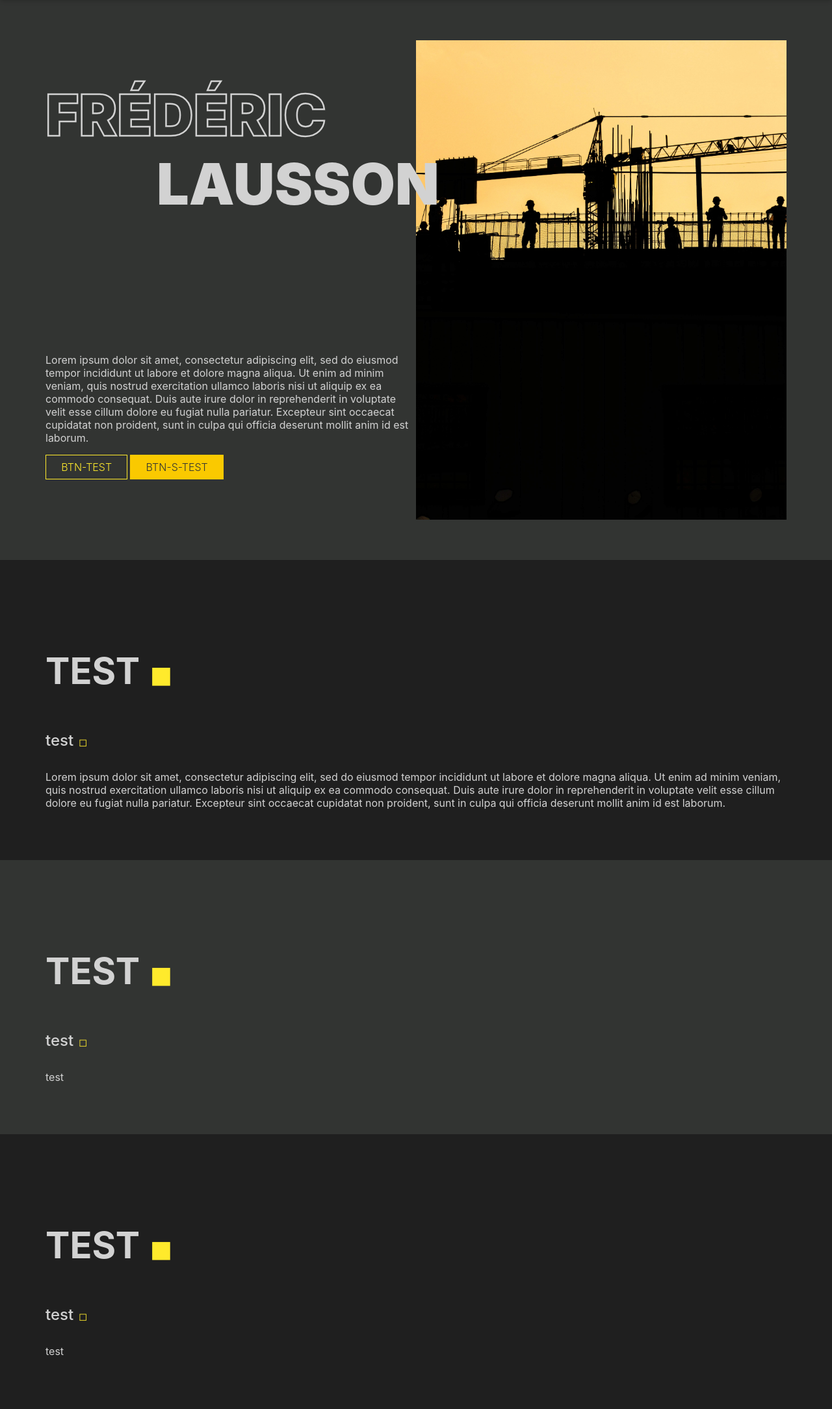
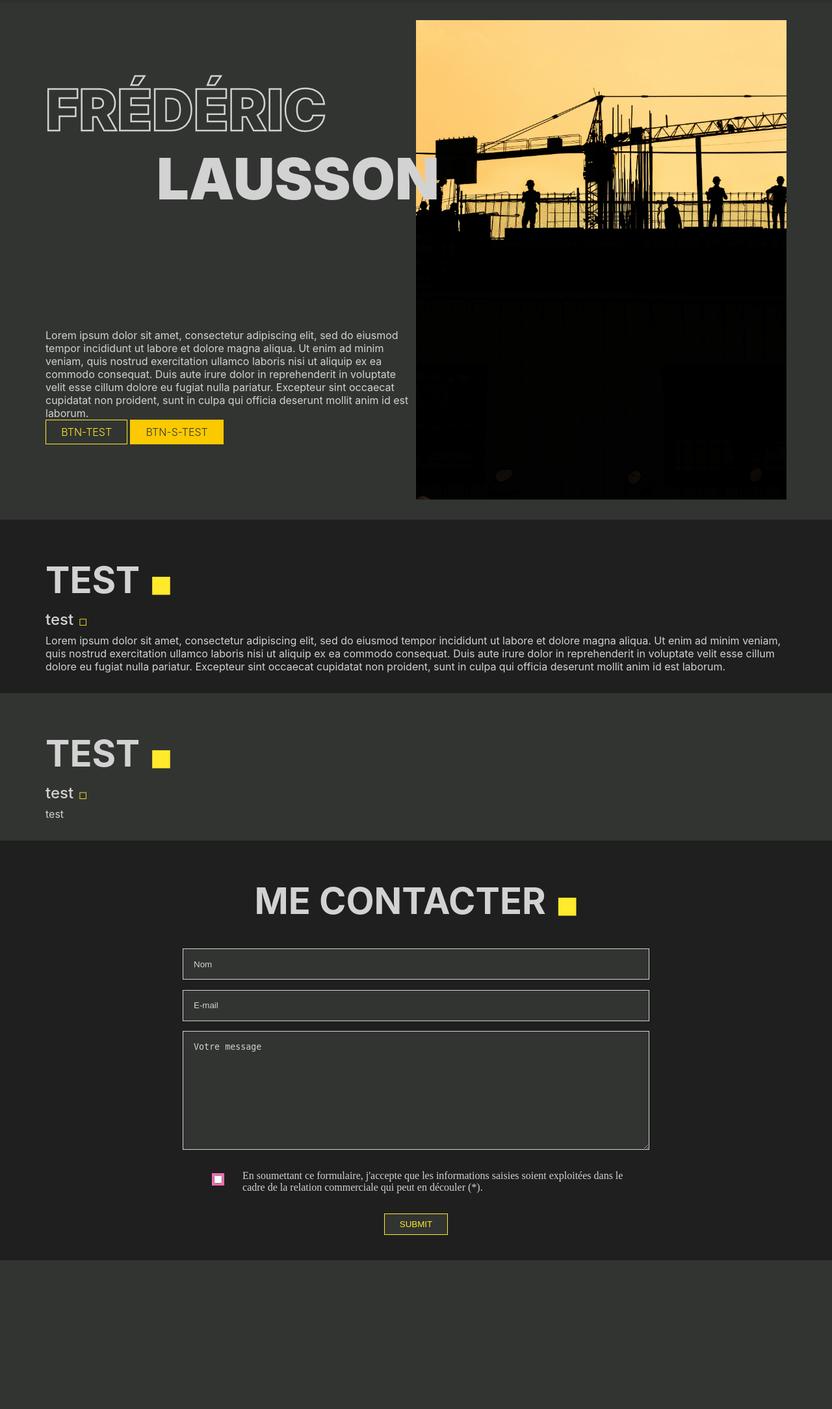
Before and after one commit to fredericlauss/portfolio, a PHP site: page / in a window 1280 px wide. Shown: the part 55-2224 px from the top of the page at 65% size. After the commit the page ends 1995 px from the top, so only its background shows below. Run offline with PHP 8.4, Linux system fonts and the light colour scheme.

Commit message:
[porfolio] init admin + debut form

```diff
--- a/index.html
+++ b/index.html
@@ -20,7 +20,7 @@
                     <li><a href="#">test</a></li>
                 </ul>
                 <div class="nav-right">
-                    <a class="btn" href="">contact</a>
+                    <a class="btn" href="#section-form">contact</a>
                     <input id="lightmode" type="checkbox"> <label for="lightmode"><svg xmlns="http://www.w3.org/2000/svg" viewBox="0 0 384 512"><!--! Font Awesome Pro 6.1.1 by @fontawesome - https://fontawesome.com License - https://fontawesome.com/license (Commercial License) Copyright 2022 Fonticons, Inc. --><path d="M112.1 454.3c0 6.297 1.816 12.44 5.284 17.69l17.14 25.69c5.25 7.875 17.17 14.28 26.64 14.28h61.67c9.438 0 21.36-6.401 26.61-14.28l17.08-25.68c2.938-4.438 5.348-12.37 5.348-17.7L272 415.1h-160L112.1 454.3zM191.4 .0132C89.44 .3257 16 82.97 16 175.1c0 44.38 16.44 84.84 43.56 115.8c16.53 18.84 42.34 58.23 52.22 91.45c.0313 .25 .0938 .5166 .125 .7823h160.2c.0313-.2656 .0938-.5166 .125-.7823c9.875-33.22 35.69-72.61 52.22-91.45C351.6 260.8 368 220.4 368 175.1C368 78.61 288.9-.2837 191.4 .0132zM192 96.01c-44.13 0-80 35.89-80 79.1C112 184.8 104.8 192 96 192S80 184.8 80 176c0-61.76 50.25-111.1 112-111.1c8.844 0 16 7.159 16 16S200.8 96.01 192 96.01z"/></svg></label>
                 </div>
 
@@ -59,10 +59,16 @@
             </div>
         </div>
         <div class="section">
-            <div class="wrapper">
-                <h2>test</h2>
-                <h3>test</h3>
-                <p>test</p>
+            <div class="wrapper" id="section-form">
+                <h2>me contacter</h2>
+
+                <form method="POST" action="">
+                    <input type="text" name="speudo" placeholder="Nom" autocomplete="off">
+                    <input type="email" name="mail" placeholder="E-mail"autocomplete="off">
+                    <textarea placeholder="Votre message" ></textarea>
+                    <label class="accept-form" for="accept"><input type="checkbox" name="accept" required="">En soumettant ce formulaire, j'accepte que les informations saisies soient exploitées dans le cadre de la relation commerciale qui peut en découler (*).</label>
+                    <input class="btn" id="btn-form" type="submit" name="valider">
+                </form>
             </div>
         </div>
     </main>
--- a/style.css
+++ b/style.css
@@ -34,6 +34,15 @@ body {
     --btn-hover: #323432;
 }
 /* général */
+
+input::placeholder {
+    color: var(--color-contrast);
+    font-size: 1em;
+  }
+  textarea::placeholder {
+    color: var(--color-contrast);
+    font-size: 1em;
+  }
 
 a {
     text-decoration: none;
@@ -109,6 +118,7 @@ a:hover {
 @import url('https://fonts.googleapis.com/css2?family=Inter:wght@100;200;300;400;500;600;700;800;900&display=swap');
 h1, h2, h3, h4, h5, h6, p, span, a {
     font-family: 'Inter', sans-serif;
+    margin: 0;
 }
 
 h1 {
@@ -153,7 +163,7 @@ p {
     flex-direction: column;
     justify-content: center;
     align-items: center;
-    padding: calc(var(--global-spacing) * 4) 0;
+    padding: calc(var(--global-spacing) * 2) 0;
 
 }
 .section:nth-child(odd) {
@@ -292,3 +302,71 @@ nav svg:hover {
 #hero-enfant {
     justify-content: space-around;
 }
+
+/* formulaire */
+#section-form {
+    display: flex;
+    flex-direction: column;
+    justify-content: center;
+    align-items: center;
+}
+#section-form form {
+    display: flex;
+    flex-direction: column;
+    justify-content: center;
+    align-items: center;
+    width: 60%;
+    margin-top: calc(var(--global-spacing)*2);
+}
+input {
+    background-color: var(--color-p);
+    border: solid var(--color-contrast) 1px;
+    padding: var(--global-spacing);
+    margin: calc(var(--global-spacing)*0.5);
+    width: 100%;
+}
+textarea {
+    background-color: var(--color-p);
+    border: solid var(--color-contrast) 1px;
+    padding: var(--global-spacing);
+    margin: calc(var(--global-spacing)*0.5);
+    width: 100%;
+    min-height: 150px;
+}
+
+textarea:focus-visible {
+    border: solid var(--btn-hover) 1px;
+    outline: solid var(--btn-hover) 1px;
+}
+
+
+input:focus-visible {
+    border: solid var(--btn-hover) 1px;
+    outline: solid var(--btn-hover) 1px;
+}
+
+#btn-form {
+    width: auto;
+}
+
+.accept-form {
+    display: flex;
+    flex-direction: row;
+    justify-content: start;
+    align-items: start;
+    padding: var(--global-spacing);
+    margin: calc(var(--global-spacing)*0.5);
+}
+
+.accept-form input{
+    width: auto;
+    margin-right: calc(var(--global-spacing)*2);
+    border: solid var(--btn-hover) 1px;
+}
+input[type="checkbox"]:checked {
+    box-shadow: 0 0 0 3px hotpink;
+  }
+
+  input[type="checkbox"] {
+    box-shadow: 0 0 0 3px hotpink;
+  }
```
Also changed, not shown: admin/connexion.php (added, +20 -0 lines).
